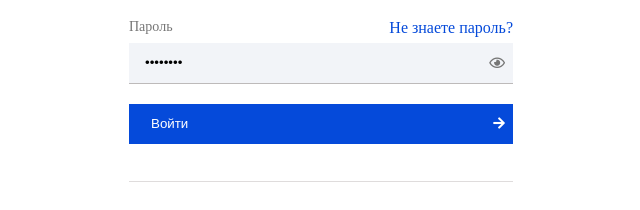
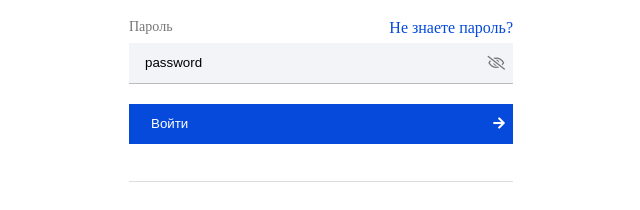
Before and after one commit to DashaGoryacheva/hr-link, a plain HTML site: page index.html in a window 1280 px wide. Both pictures are taken after a click on the icon 816 px from the left and 588 px from the top of the page. Shown: the part 526-736 px from the top of the page, 319-959 px from the left. Drawn offline with Linux system fonts and the light colour scheme.

Commit message:
first commit

```diff
--- a/index.html
+++ b/index.html
@@ -1,19 +1,15 @@
 <html lang="en">
+
 <head>
   <meta charset="UTF-8" />
   <meta http-equiv="X-UA-Compatible" content="IE=edge" />
   <meta name="viewport" content="width=device-width, initial-scale=1.0" />
   <link rel="stylesheet" href="style.css" />
-    <link
-      rel="stylesheet"
-      href="https://cdnjs.cloudflare.com/ajax/libs/font-awesome/5.13.0/css/all.min.css"
-    />
-    <link
-      rel="stylesheet"
-      href="https://maxcdn.bootstrapcdn.com/font-awesome/4.4.0/css/font-awesome.min.css"
-    />
+  <link rel="stylesheet" href="https://cdnjs.cloudflare.com/ajax/libs/font-awesome/5.13.0/css/all.min.css" />
+  <link rel="stylesheet" href="https://maxcdn.bootstrapcdn.com/font-awesome/4.4.0/css/font-awesome.min.css" />
   <title>Тестовое задание</title>
 </head>
+
 <body>
   <header class="header">
     <h1>Войти в HR-Link</h1>
@@ -26,12 +22,7 @@
       <div class="login-block">
         <div class="input-name">Email/Телефон/WhatsApp</div>
         <div class="block__input">
-            <input
-              class="input_value"
-              type="text"
-              name="Email/Телефон/WhatsApp"
-              value="mars@gmail.com"
-            />
+          <input class="input_value" type="text" name="Email/Телефон/WhatsApp" value="mars@gmail.com" />
         </div>
       </div>
       <div class="password-block">
@@ -40,16 +31,30 @@
           <a class="password-block__link">Не знаете пароль?</a>
         </div>
         <div class="password-block__input">
-            <input class="input_value" type="password" value="password" />
-            <i class="far fa-eye" id="togglePassword"></i>
+          <input class="input_value" id="input-password" type="password" value="password" />
+          <i class="far fa-eye" id="togglePassword" onclick="myFunction()"></i>
         </div>
       </div>
-
-          <button class="button" >
+      <button class="button">
         <span class="button-name">Войти</span>
         <i class="fas fa-arrow-right" id="arrow-right"></i>
     </form>
   </div>
   <footer class="footer">Copyright © 2023 HR-Link</footer>
+  <script>
+    let eyeIcon = document.getElementById("togglePassword");
+    eyeIcon.addEventListener('click', changeTypeOfInput)
+    function changeTypeOfInput() {
+      let x = document.getElementById("input-password");
+      if (x.type === "password") {
+        x.type = "text";
+      } else {
+        x.type = "password";
+
+      }
+      this.classList.toggle("fa-eye-slash");
+    }
+  </script>
 </body>
+
 </html>
```
Lines whose indentation alone changed are shown as unchanged.
